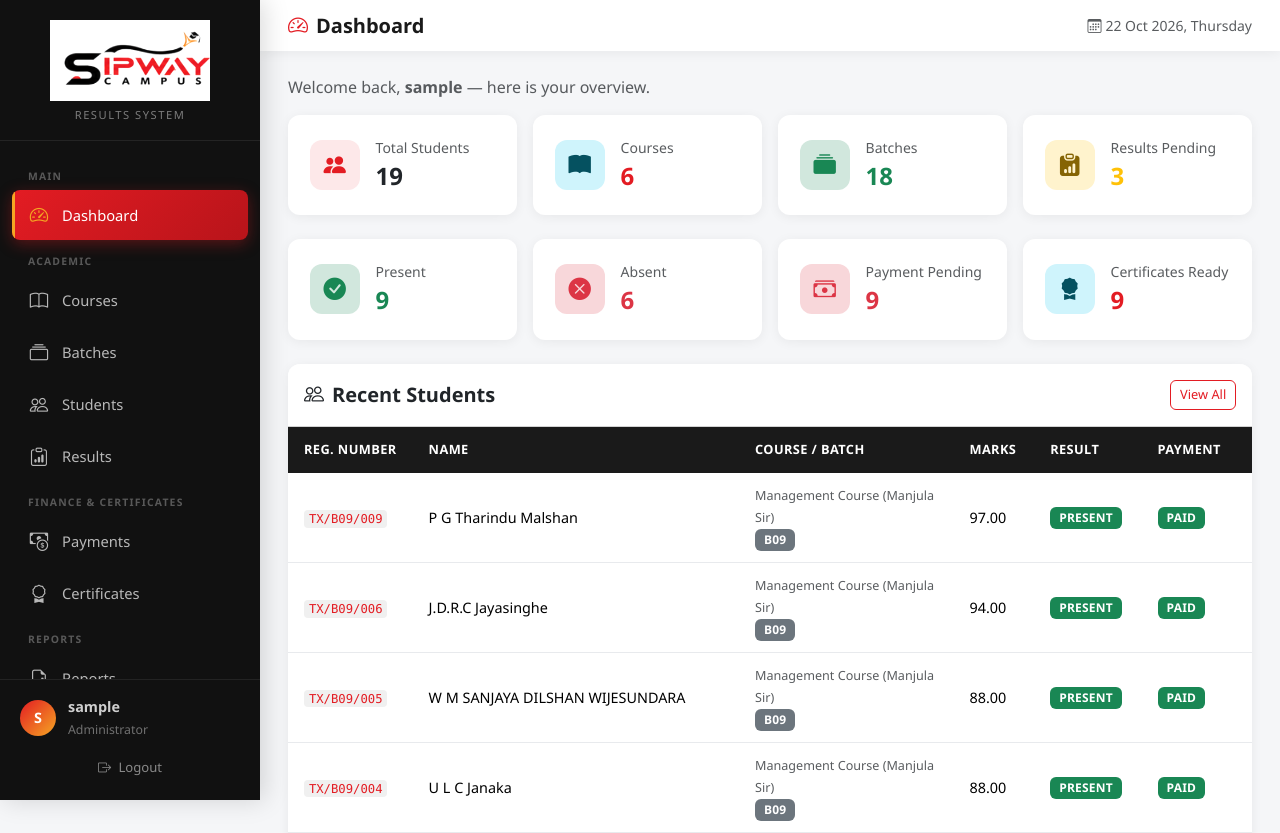
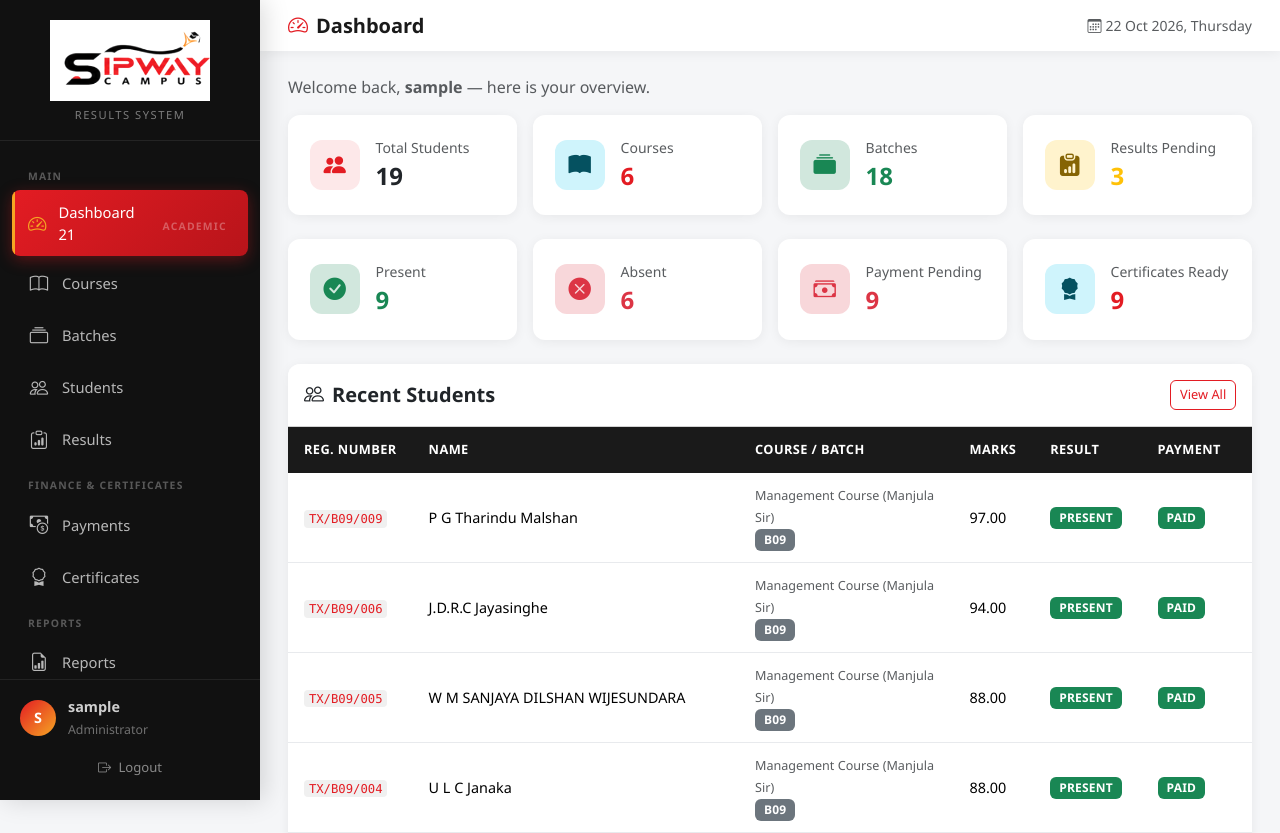
Before and after one commit to Theekshana-hub/sipway-results, a PHP site: page /admin/index.php in a window 1280 px wide. Shown: the top 833 px of the page. Run offline with PHP 8.4, Linux system fonts and the light colour scheme; the visitor is signed in with stand-in values (Sample User, id 1); data comes from the database, SQL or seed files in the repository.

Commit message:
Updated project

```diff
--- a/includes/header.php
+++ b/includes/header.php
@@ -52,8 +52,7 @@ $title = $pageTitles[$currentPage] ?? ($pageTitle ?? 'Admin');
     <nav class="sidebar-nav">
         <div class="nav-section-label">Main</div>
         <a class="nav-link <?php echo $currentPage=='index'?'active':''; ?>" href="<?php echo BASE_URL; ?>/admin/index.php">
-            <i class="bi bi-speedometer2"></i> Dashboard
-        </a>
+            <i class="bi bi-speedometer2"></i> Dashboard 21
 
         <div class="nav-section-label">Academic</div>
         <a class="nav-link <?php echo $currentPage=='courses'?'active':''; ?>" href="<?php echo BASE_URL; ?>/admin/courses.php">
```
